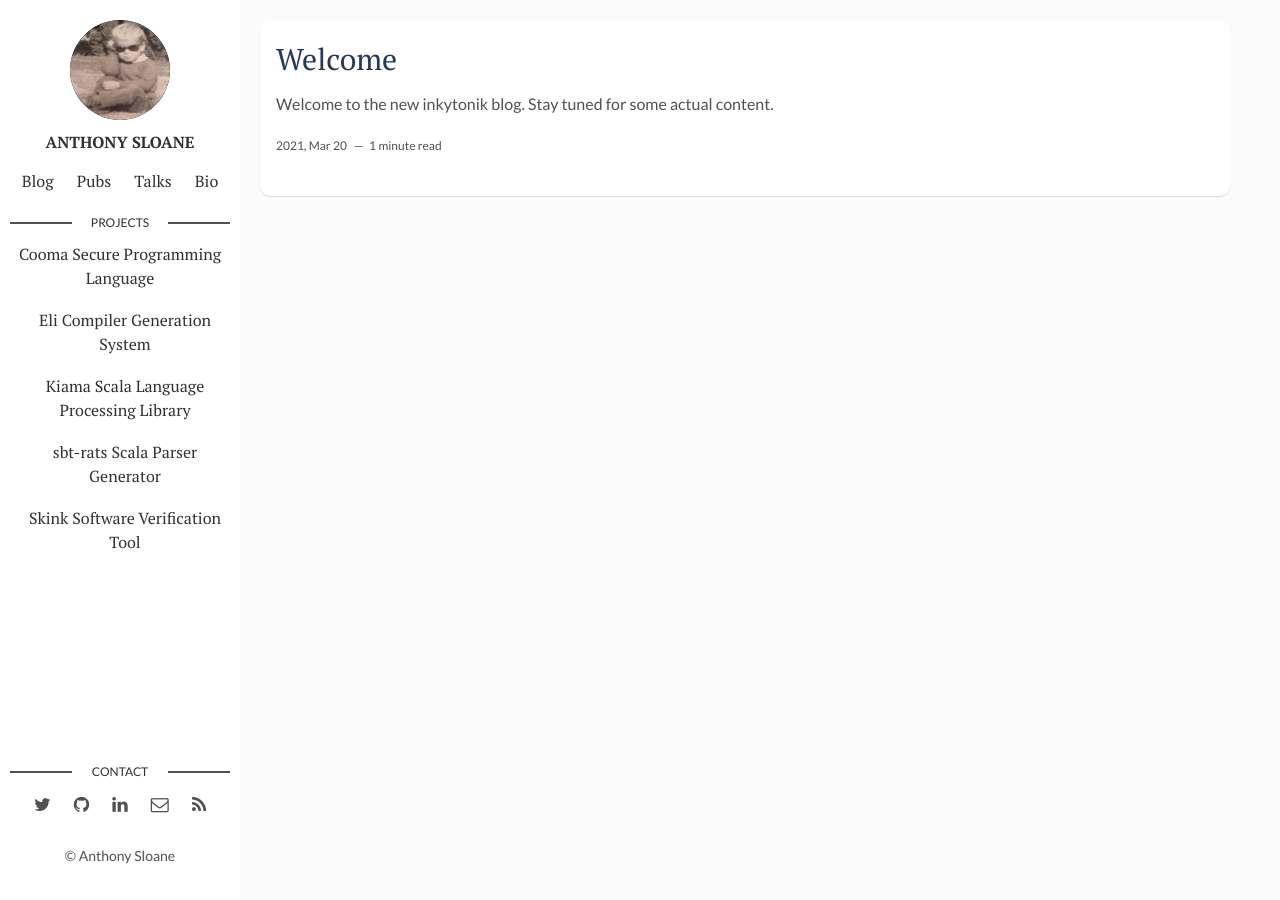
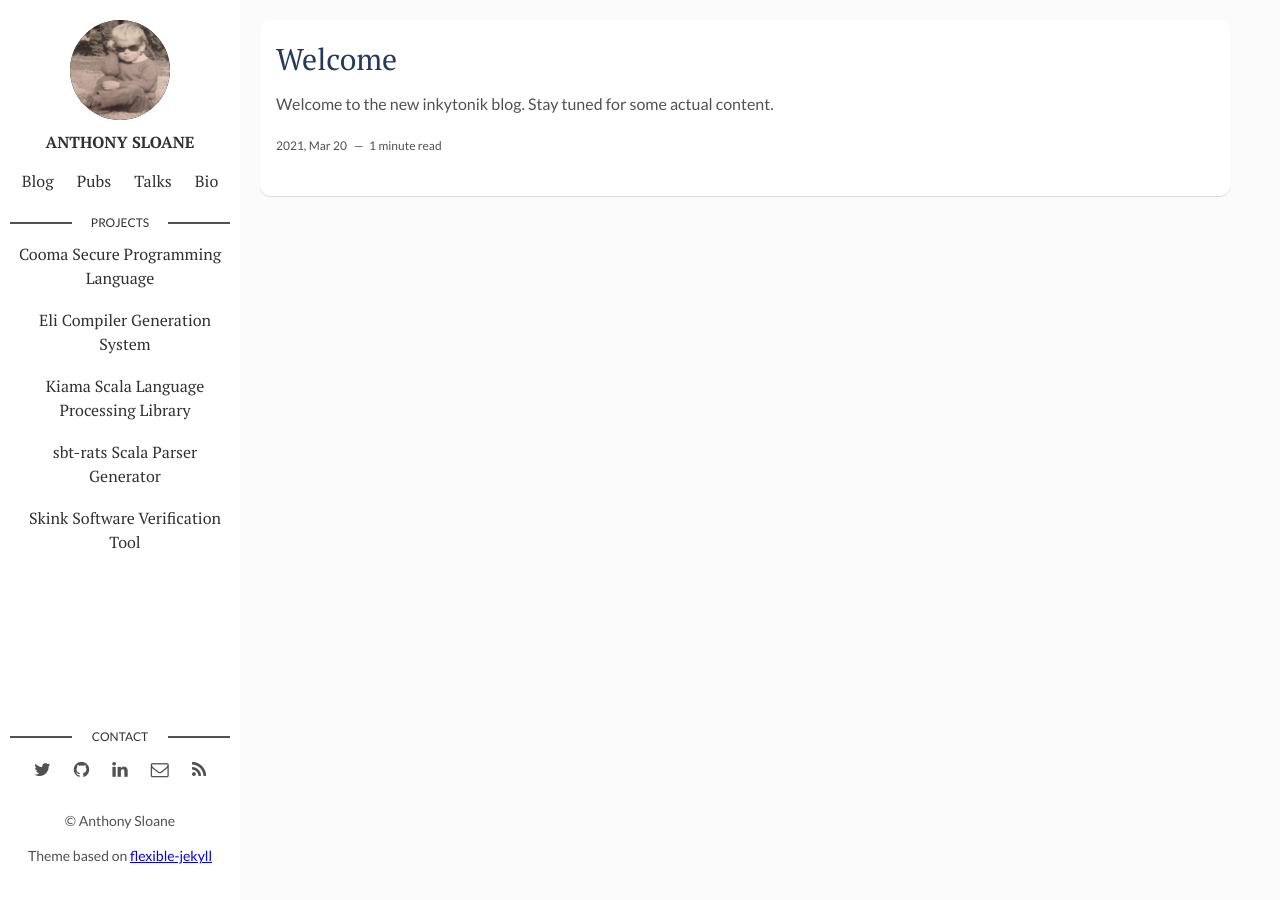
Before and after one commit to inkytonik/inkytonik.github.io, a Jekyll site: the page built from index.html, in a window 1280 px wide. Built offline with Jekyll 4.4.1, drawn with Linux system fonts in a browser that asks for light colours; the list of posts is cut into pages by our own code.

Commit message:
Add link to theme

```diff
--- a/_layouts/main.html
+++ b/_layouts/main.html
@@ -48,6 +48,7 @@ layout: default
     </section>
     <div class="copyright">
       <p>&copy; {{site.author}}</p>
+      <p>Theme based on <a href="https://github.com/artemsheludko/flexible-jekyll">flexible-jekyll</a></p>
     </div>
   </footer>
 </aside>
```
